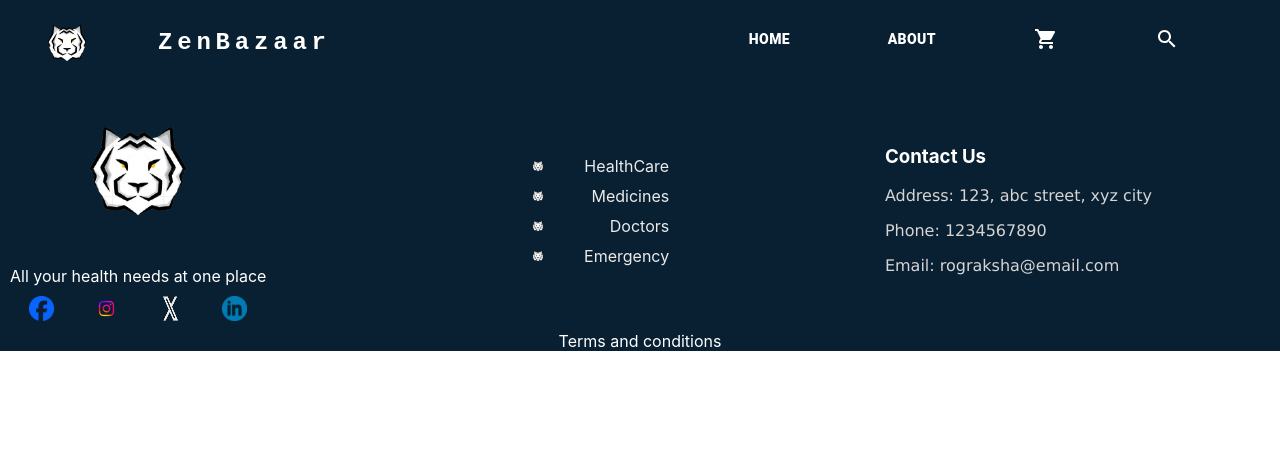
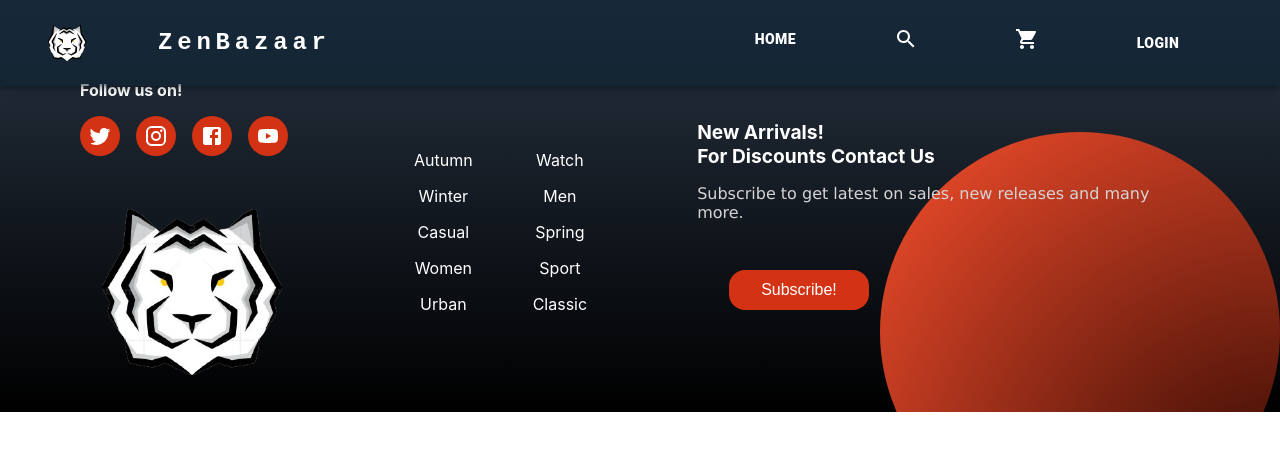
Before and after one commit to shreeporwal07/CyberS, a React (Create React App) app: page /ProductPage in a window 1280 px wide. Shown: the top 450 px of the page. Built offline with nearby package versions, Linux system fonts and the light colour scheme.

Commit message:
css updated

```diff
--- a/src/components/HeaderFooter/Footer.jsx
+++ b/src/components/HeaderFooter/Footer.jsx
@@ -2,54 +2,51 @@ import React from "react";
 import classes from "../Styles/Footer.module.css";
 import logo from "../../assets/img/logo.png";
 import ImgList from "../Helpers/ImgList";
-import FA from "../../assets/img/FA.png";
-import IS from "../../assets/img/IS.png";
-import LN from "../../assets/img/LN.png";
-import X from "../../assets/img/X.png";
+import TwitterIcon from "@mui/icons-material/Twitter";
+import InstagramIcon from "@mui/icons-material/Instagram";
+import FacebookIcon from "@mui/icons-material/Facebook";
+import YouTubeIcon from "@mui/icons-material/YouTube";
 
 const Footer = () => {
   return (
     <div className={classes.footerwrapper}>
       <div className={classes.footer}>
         <div className={classes.logodesc}>
+          <h4 className={classes.desc}>Follow us on! </h4>
+          <div className={classes.socialmedia}>
+            <TwitterIcon className={classes.socialIcon} />
+            <InstagramIcon className={classes.socialIcon} />
+            <FacebookIcon className={classes.socialIcon} />
+            <YouTubeIcon className={classes.socialIcon} />
+          </div>
           <img src={logo} alt="logo" className={classes.logo} />
-          <div className={classes.desc}>All your health needs at one place</div>
-          <div className={classes.socialmedia}>
-            <img className={classes.socialmediaimg} src={FA} alt="facebook" />
-            <img className={classes.socialmediaimg} src={IS} alt="instagram" />
-            <img
-              className={classes.socialmediaimg}
-              src={X}
-              alt="X"
-              style={{ filter: "invert(100%)" }}
-            />
-            <img className={classes.socialmediaimg} src={LN} alt="linkedin" />
-          </div>
         </div>
         <div className={classes.links}>
           <ul className={classes.ul}>
-            <ImgList icon={logo} desc={"About"}>
-              HealthCare
-            </ImgList>
-            <ImgList icon={logo} desc={"Medicine"}>
-              Medicines
-            </ImgList>
-            <ImgList icon={logo} desc={"AppointmentForm"}>
-              Doctors
-            </ImgList>
-            <ImgList icon={logo} desc={"Meeting"}>
-              Emergency
-            </ImgList>
+            <li>Autumn</li>
+            <li>Winter</li>
+            <li>Casual</li>
+            <li>Women</li>
+            <li>Urban</li>
           </ul>
         </div>
-        <div className={classes.contactus}>
-          <h3>Contact Us</h3>
-          <p>Address: 123, abc street, xyz city</p>
-          <p>Phone: 1234567890</p>
-          <p>Email: rograksha@email.com</p>
+        <div className={classes.links}>
+          <ul className={classes.ul}>
+            <li>Watch</li>
+            <li>Men</li>
+            <li>Spring</li>
+            <li>Sport</li>
+            <li>Classic</li>
+          </ul>
+        </div>
+        <div className={classes.contact}>
+          <h4>New Arrivals!</h4>
+          <h4>For Discounts Contact Us</h4>
+          <p>Subscribe to get latest on sales, new releases and many more.</p>
+          <button>Subscribe!</button>
+          <div className={classes.gradientCircle}></div>
         </div>
       </div>
-      <div className={classes.otherlinks}>Terms and conditions</div>
     </div>
   );
 };
--- a/src/components/HeaderFooter/Header.jsx
+++ b/src/components/HeaderFooter/Header.jsx
@@ -13,19 +13,15 @@ import Button from "@mui/material/Button";
 import Tooltip from "@mui/material/Tooltip";
 import MenuItem from "@mui/material/MenuItem";
 import { useAuth0 } from "@auth0/auth0-react";
-import ShoppingCartIcon from '@mui/icons-material/ShoppingCart';
+import ShoppingCartIcon from "@mui/icons-material/ShoppingCart";
 import classes from "../Styles/Header.module.css";
+import SearchIcon from "@mui/icons-material/Search";
 import Search from "../Helpers/Search";
+import Cart from "../Helpers/Cart";
 import { useState } from "react";
-import Cart from "../Helpers/Cart";
-import SearchIcon from '@mui/icons-material/Search';
 
 const pages = [
   { id: 1, name: "Home", to: "/" },
-  { id: 2, name: "About", to: "/About" },
-  // { id: 3, name: "Cart", to: "/Cart" },
-  // { id: 4, name: "Emergency", to: "/Meeting" },
-  // { id: 5, name: "Appointment", to: "/AppointmentForm" },
 ];
 
 function Header() {
@@ -36,20 +32,30 @@ function Header() {
   const handleOpenNavMenu = (event) => {
     setAnchorElNav(event.currentTarget);
   };
+
   const handleCloseNavMenu = () => {
     setAnchorElNav(null);
   };
-   const [showChart, setShowCart] = useState(false);
+
+  const [showCart, setShowCart] = useState(false);
   const [search, setSearch] = useState(false);
 
-  return (<>
-    <AppBar position="static" style={{ backgroundColor: "#082032" }}>
+  return (
+    <>
+      <AppBar
+        position="fixed"
+        style={{ backgroundColor: "rgba(8, 32, 50, 0.5)" }}
+        sx={{ zIndex: (theme) => theme.zIndex.drawer + 1 }}
+      >
         <Container maxWidth="xl">
           <Toolbar disableGutters>
             <Box sx={{ flexGrow: 0 }}>
               <Tooltip>
                 <IconButton href={pages[0].to}>
-                <Avatar src={logo} style={{ height:"70px",width:"70px" }} />
+                  <Avatar
+                    src={logo}
+                    style={{ height: "70px", width: "70px" }}
+                  />
                 </IconButton>
               </Tooltip>
             </Box>
@@ -92,6 +98,7 @@ function Header() {
             >
               ZenBazaar
             </Typography>
+
             <Box sx={{ flexGrow: 0, display: { xs: "flex", md: "none" } }}>
               <IconButton
                 size="large"
@@ -160,7 +167,7 @@ function Header() {
                     pl: "1.3rem",
                     pr: "1.3rem",
                     "&:hover": {
-                    backgroundColor: "#FF4C29",
+                      backgroundColor: "rgba(255, 76, 41, 0.8)", // 50% transparency
                     },
                   }}
                 >
@@ -169,7 +176,7 @@ function Header() {
               ))}
               <Button
                 key={"Cart"}
-                onClick={()=>setShowCart(true)}
+                onClick={() => setSearch(true)}
                 sx={{
                   my: 2,
                   mr: 7,
@@ -180,16 +187,16 @@ function Header() {
                   pl: "1.3rem",
                   pr: "1.3rem",
                   "&:hover": {
-                    backgroundColor: "#FF4C29",
+                    backgroundColor: "rgba(255, 76, 41, 0.8)", // 50% transparency
                   },
                 }}
               >
+                <SearchIcon className={classes.search} />
+              </Button>
 
-                <ShoppingCartIcon className={classes.cart} />
-              </Button>
               <Button
                 key={"Cart"}
-                onClick={()=>setSearch(true)}
+                onClick={() => setShowCart(true)}
                 sx={{
                   my: 2,
                   mr: 7,
@@ -200,21 +207,63 @@ function Header() {
                   pl: "1.3rem",
                   pr: "1.3rem",
                   "&:hover": {
-                    backgroundColor: "#FF4C29",
+                    backgroundColor: "rgba(255, 76, 41, 0.8)", // 50% transparency
                   },
                 }}
               >
-                <SearchIcon className={classes.search} />
+                <ShoppingCartIcon className={classes.cart} />
               </Button>
-
-
+              {isAuthenticated ? (
+              <Button
+                className={classes.authButton}
+                onClick={() =>
+                  logout({ logoutParams: { returnTo: window.location.origin } })
+                }
+                sx={{
+                  my: 2,
+                  mr: 7,
+                  color: "white",
+                  display: "block",
+                  fontWeight: "800",
+                  borderRadius: 2,
+                  pl: "1.3rem",
+                  pr: "1.3rem",
+                  "&:hover": {
+                    backgroundColor: "rgba(255, 76, 41, 0.8)", // 50% transparency
+                  },
+                }}
+              >
+                Logout
+              </Button>
+            ) : (
+              <Button
+                onClick={() => loginWithRedirect()}
+                className={classes.authButton}
+                sx={{
+                  my: 2,
+                  mr: 7,
+                  color: "white",
+                  display: "block",
+                  fontWeight: "800",
+                  borderRadius: 2,
+                  pl: "1.3rem",
+                  pr: "1.3rem",
+                  "&:hover": {
+                    backgroundColor: "rgba(255, 76, 41, 0.8)", // 50% transparency
+                  },
+                }}
+              >
+                Login
+              </Button>
+            )}
             </Box>
           </Toolbar>
         </Container>
       </AppBar>
-    {showChart && <Cart setShowCart={setShowCart} />}
-    {search && <Search setSearch={setSearch}/> }
+      {showCart && <Cart setShowCart={setShowCart} />}
+      {search && <Search setSearch={setSearch} />}
     </>
   );
 }
+
 export default Header;
--- a/src/components/Helpers/Cart.jsx
+++ b/src/components/Helpers/Cart.jsx
@@ -11,12 +11,11 @@ const Cart = (props) => {
         <div className={classes.cartheader}>
           <span className={classes.heading}>Shopping Cart</span>
           <span className={classes.close}>
-            <CloseIcon />
-
             <span
               className={classes.text}
               onClick={() => props.setShowCart(false)}
             >
+              <CloseIcon />
               close{" "}
             </span>
           </span>
--- a/src/components/Pages/Products.module.css
+++ b/src/components/Pages/Products.module.css
@@ -1,37 +1,73 @@
-.product{
-    display: flex;
-    flex-direction: column;
-    align-items: center;
-    justify-content: center;
-    width: 100%;
-    max-height: 400px;
-    max-width: 600px;
-    margin: 20px;
-    background-color: white;
-    border-radius: 4px;
-    z-index: 1;
-    padding: 20px;
+.product {
+  display: flex;
+  flex-direction: column;
+  align-items: center;
+  justify-content: space-between;
+  padding: 20px;
+  margin: 1rem;
+  width: 100%;
+  max-width: 20vw;
+  background-color: rgba(8, 32, 50);
+  border: 1px solid black;
+  border-radius: 5px;
+  box-shadow: 0 2px 4px rgba(0, 0, 0, 0.1);
+  transition: transform 0.2s ease-in-out;
+  max-height: 70vh;
+    &:hover {
+    transform: scale(1.05);
+  }
 }
-.product_rating{
-    display: flex;
+
+.product img {
+  max-width: 100%;
+  height: 20vh;
+  margin-bottom: 2rem;
 }
-.product_price{
-    margin-top: 5px;
+
+.product_info {
+  text-align: center;
 }
-.product > img{
-    max-height: 200px;
-    width: 100%;
-    object-fit: contain;
-    margin-bottom: 15px;
+
+.product_info p {
+  font-size: 1rem;
+  margin-bottom: 1rem;
+  color: white;
 }
-.product_info{
-    height: 100px;
-    margin-bottom: 15px;
+
+.product_price {
+  margin-top: 1.5rem;
 }
-.product>button{
-    background-color: #f0c14b;
-    border: 1px solid;
-    border-color: #a88734 #9c7e31 #846a29;
-    border-radius: 5px;
-    cursor: pointer;
+
+.product_price small {
+  font-size: 1rem;
 }
+
+.product_price strong {
+  font-size: 1.2rem;
+}
+
+.product_rating {
+  display: flex;
+}
+
+.product_rating p {
+  margin-right: 0.5rem;
+  color: #ffd700;
+}
+
+button {
+  background-color: rgb(211, 51, 20);
+  color: white;
+  font-size: 1rem;
+  padding: 0.5rem 2rem;
+  border: none;
+  border-radius: 1rem;
+  cursor: pointer;
+  transition: background-color 0.3s, transform 0.3s ease-in-out;
+  margin-top: 1rem;
+  margin-left: 1rem;
+  &:hover {
+    color: white;
+    background-color: rgb(249, 79, 45);
+  }
+}
--- a/src/components/Styles/CartItem.module.css
+++ b/src/components/Styles/CartItem.module.css
@@ -58,7 +58,7 @@
 }
 
 .text .highlight {
-    color: #8e2de2;
+    color: rgb(211, 51, 20);
 }
 
 .prod-details jpg {
--- a/src/components/Styles/Footer.module.css
+++ b/src/components/Styles/Footer.module.css
@@ -1,67 +1,121 @@
-.footerwrapper{
- position: relative;
- bottom: 0;
+.footerwrapper {
+  position: relative;
+  bottom: 0;
   display: flex;
   flex-direction: column;
   justify-content: space-between;
   width: 100%;
-  background-color:#082032;
+  background: linear-gradient(to top, black, #273342);
   color: white;
-
+  overflow: hidden;
 }
-.footer
-{
+.footer {
   height: fit-content;
-  width:90%;
+  width: 90%;
   display: flex;
   flex-direction: row;
   justify-content: space-between;
-
 }
-.logodesc{
+.logodesc {
   display: flex;
   flex-direction: column;
   justify-content: space-between;
 }
-.desc{
-  padding: 10px;
+.desc {
+  margin-top: 5rem;
+  color: white;
+  font-size: 1rem;
+  margin-bottom: 0;
+  margin-left: 5rem;
 }
-.logo{
-height: 170px;
-width: 170px;
-  margin: 0 auto;
-
+.logo {
+  height: 40vh;
+  width: 40vh;
+  margin: 2rem;
+  margin-top: -3vh;
+  margin-bottom: -5vh;
+  z-index: 1;
 }
-.socialmedia{
-  display: flex;
-  flex-direction: row;
-  justify-content: space-evenly;
-
-}
-.socialmediaimg{
-  height: 25px;
-  width: 25px;
-  margin: 10px;
-  margin-top: 0;
-}
-.links{
+.links {
   text-align: center;
   height: 100%;
   margin: 30px;
 }
-
-.otherlinks{
-  background-color: #082032;
-  text-align: center;
+.ul {
+  padding: 0;
+  margin-top: 15vh;
+  list-style: none;
 }
-.ul{
-  padding: 0;
-  margin-top: 40px;
+.ul li{
+  margin-top: 1rem;
+  font-size: 1rem;
+  font-weight: 400;
+  cursor: pointer;
 }
-.contactus{
-  margin-top: 40px;
-  color: white;
+.ul li:hover{
+  font-weight: 600;
 }
-.footerwrapper p{
+.footerwrapper p {
   color: rgb(214, 212, 212);
 }
+.socialmedia {
+  display: flex;
+  gap: 1rem;
+  margin-left: 5rem;
+  z-index: 1;
+  margin-top: 1rem;
+}
+.socialIcon {
+  font-size: 1rem;
+  color: white;
+  padding: 0.5rem;
+  background-color: rgb(211, 51, 20);
+  border-radius: 50%;
+  cursor: pointer;
+}
+.socialIcon:hover{
+  background-color: rgb(249, 79, 45);
+}
+.contact {
+  padding: 0;
+  margin-top: 15vh;
+  z-index: 1;
+  margin-left: 5rem;
+}
+.contact h4{
+  color: white;
+  margin: 0;
+  z-index: 1;
+}
+.contact button {
+  background-color: rgb(211, 51, 20);
+  color: white;
+  font-size: 1rem;
+  padding: 0.7rem 2rem;
+  border: none;
+  border-radius: 1rem;
+  cursor: pointer;
+  transition: background-color 0.3s, transform 0.3s ease-in-out;
+  margin-top: 2rem;
+  z-index: 1;
+  margin-left: 2rem;
+}
+ .contact button:hover{
+  color: white;
+  transform: scale(1.05);
+  background-color: rgb(249, 79, 45);
+ }
+ .gradientCircle {
+  position: absolute;
+  bottom: -15vh;
+  right: 0;
+  z-index: -1;
+  width: 50vh;
+  height: 50vh;
+  border-radius: 50%;
+  background: radial-gradient(
+    ellipse at bottom right,
+    rgb(40, 6, 0) 0%,
+    rgb(249, 79, 45) 100%
+  );
+}
```
Also changed, not shown: src/components/Pages/Home.jsx (+20 -6 lines), src/components/Pages/Products.jsx (+4 -4 lines), src/components/Styles/Cart.module.css (+7 -7 lines), src/components/Styles/Home.module.css (+86 -3 lines), src/components/Styles/Search.module.css (+8 -3 lines). Lines whose indentation alone changed are shown as unchanged.
